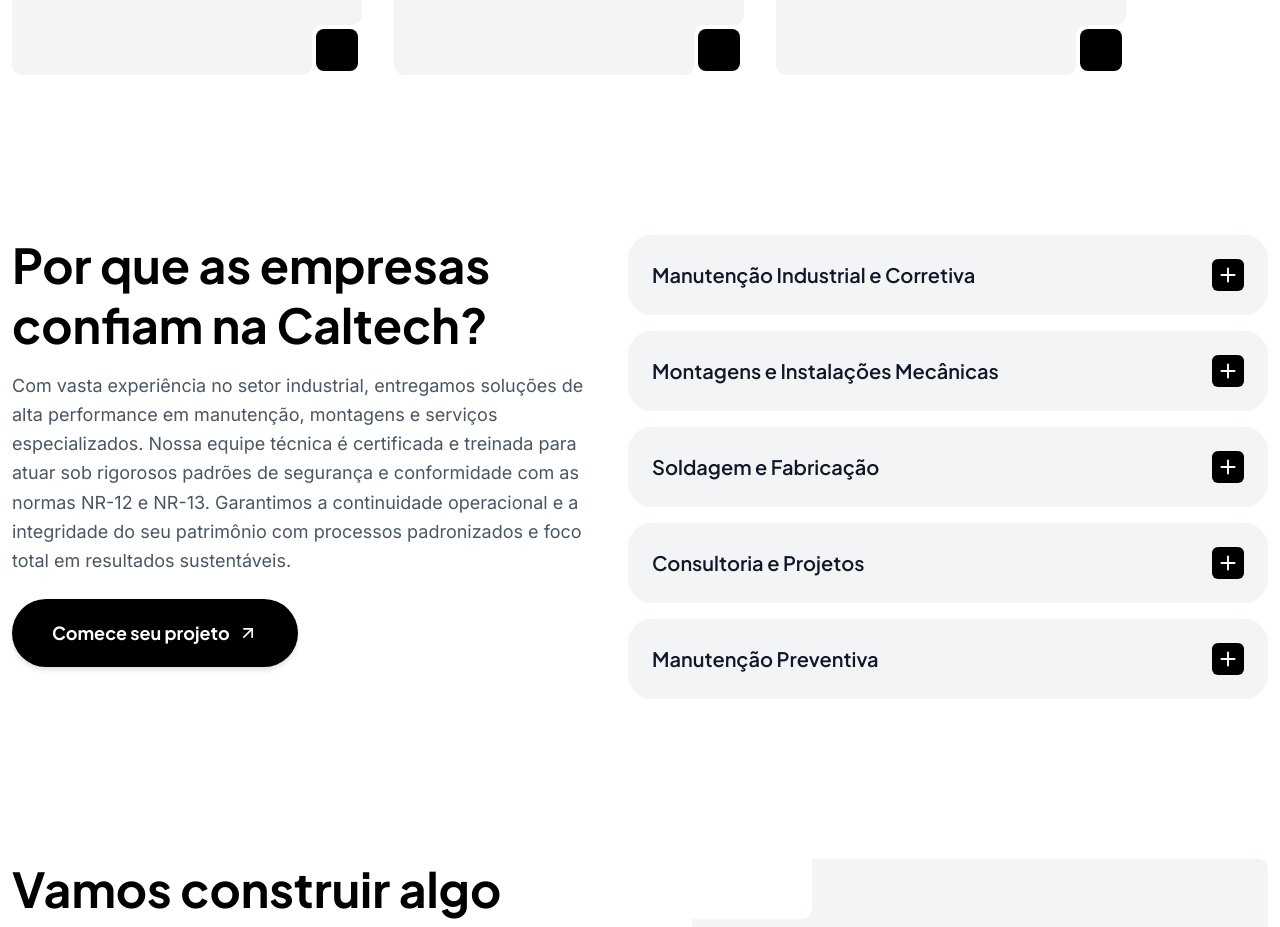
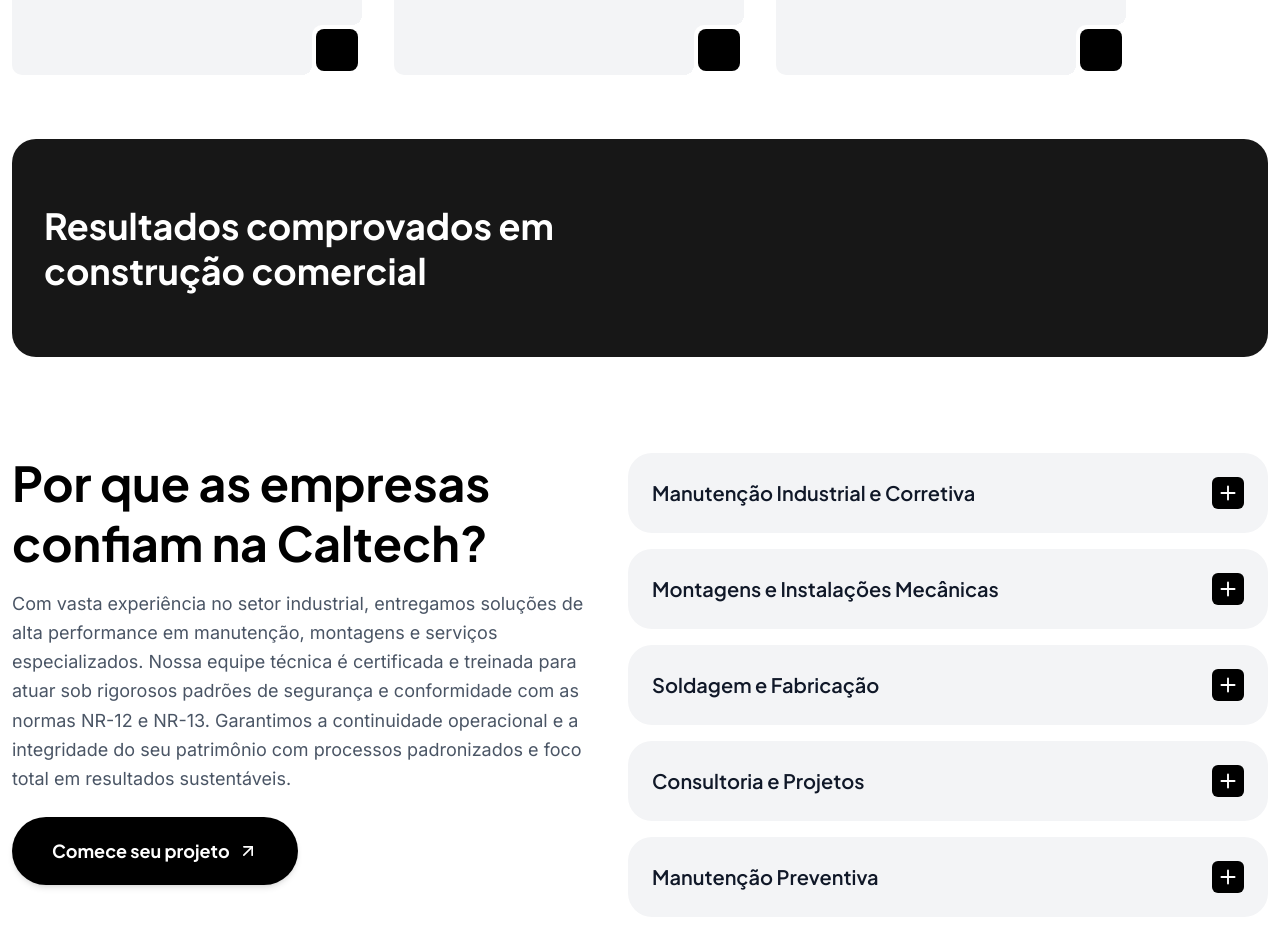
Before and after one commit to julioceno/caltech, a Next.js app: page / in a window 1280 px wide. Shown: the part 1640-2567 px from the top of the page. Built offline with nearby package versions, Linux system fonts and the light colour scheme.

Commit message:
feat: enhance SectionHeading component with light and size props; add Projects section to Home

```diff
--- /dev/null
+++ b/app/components/Projects.tsx
@@ -0,0 +1,14 @@
+import SectionHeading from "./SectionHeading";
+
+export default function Projects() {
+    return (
+        <section className="bg-neutral-900 py-16 px-8 rounded-3xl">
+            <SectionHeading
+                title="Resultados comprovados em construção comercial"
+                size="md"
+                light
+                className='max-w-2xl'
+            />
+        </section>
+    );
+}
--- a/app/components/SectionHeading.tsx
+++ b/app/components/SectionHeading.tsx
@@ -3,16 +3,27 @@
 interface SectionHeadingProps {
     title: string;
     subtitle?: string;
+    light?: boolean;
+    size?: 'md' | 'lg';
+    className?: string;
 }
 
-const SectionHeading: React.FC<SectionHeadingProps> = ({ title, subtitle }) => {
+const SectionHeading: React.FC<SectionHeadingProps> = ({ title, subtitle, light, className, size = 'lg' }) => {
+    const titleSizeClasses = size === 'md'
+        ? 'text-2xl sm:text-3xl md:text-4xl lg:text-4xl'
+        : 'text-3xl sm:text-4xl md:text-5xl lg:text-5xl';
+
+    const subtitleSizeClasses = size === 'md'
+        ? 'text-sm sm:text-base'
+        : 'text-base sm:text-lg';
+
     return (
-        <div className="flex flex-col gap-3 sm:gap-4 text-center lg:text-start">
-            <h2 className="text-3xl sm:text-4xl md:text-5xl lg:text-5xl leading-tight font-bold text-primary">
+        <div className={`flex flex-col gap-3 sm:gap-4 text-center lg:text-start ${className}`}>
+            <h2 className={`${titleSizeClasses} leading-tight font-bold ${light ? "text-white" : "text-primary"}`}>
                 {title}
             </h2>
             {subtitle && (
-                <p className="text-base sm:text-lg text-gray-600 font-inter leading-relaxed">
+                <p className={`${subtitleSizeClasses} font-inter leading-relaxed ${light ? "text-gray-300" : "text-gray-600"}`}>
                     {subtitle}
                 </p>
             )}
--- a/app/page.tsx
+++ b/app/page.tsx
@@ -3,6 +3,7 @@
 import AboutSection from "./components/AboutSection";
 import ServicesAccordionSection from "./components/ServicesAccordionSection";
 import ContactSection from "./components/ContactSection";
+import Projects from "./components/Projects";
 
 export default function Home() {
   return (
@@ -10,6 +11,7 @@
       <Hero />
       <AboutSection />
       <ServicesSection />
+      <Projects />
       <ServicesAccordionSection />
       <ContactSection />
     </div>
```
